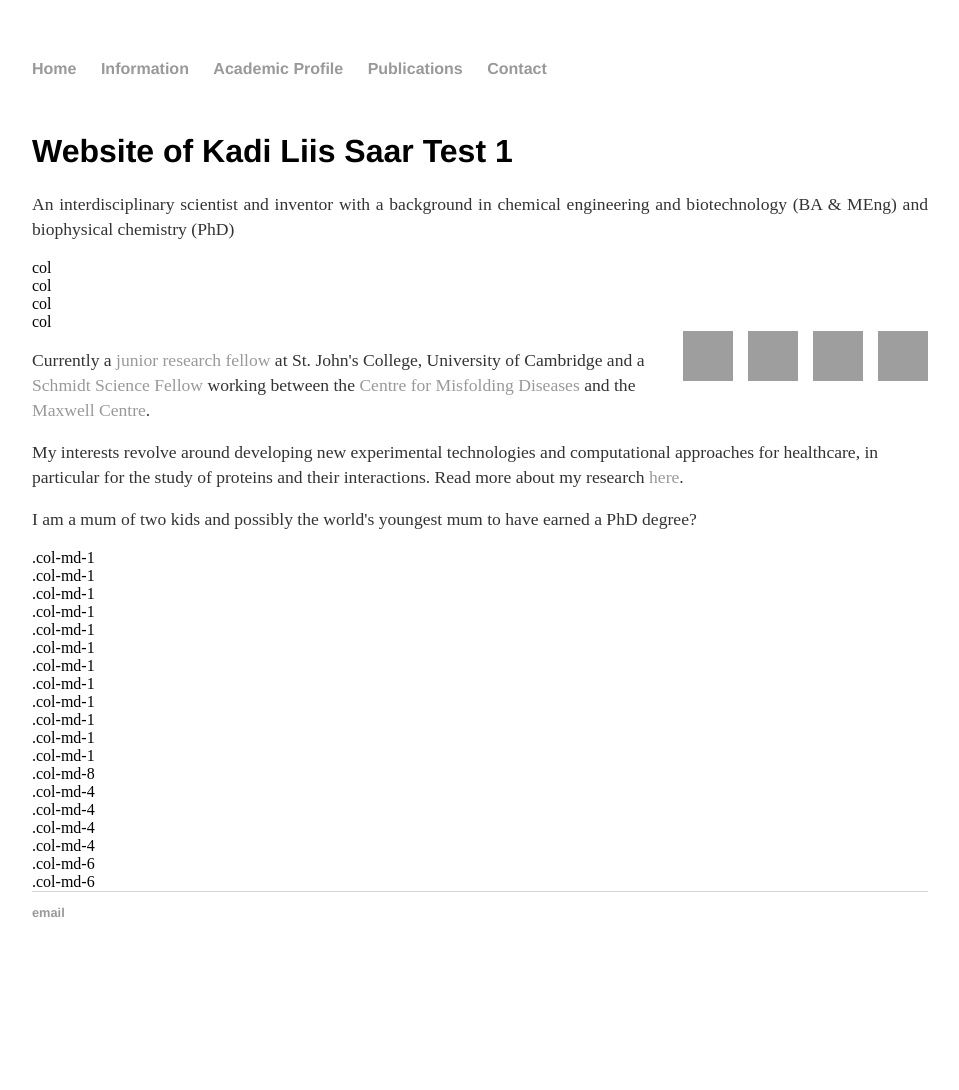
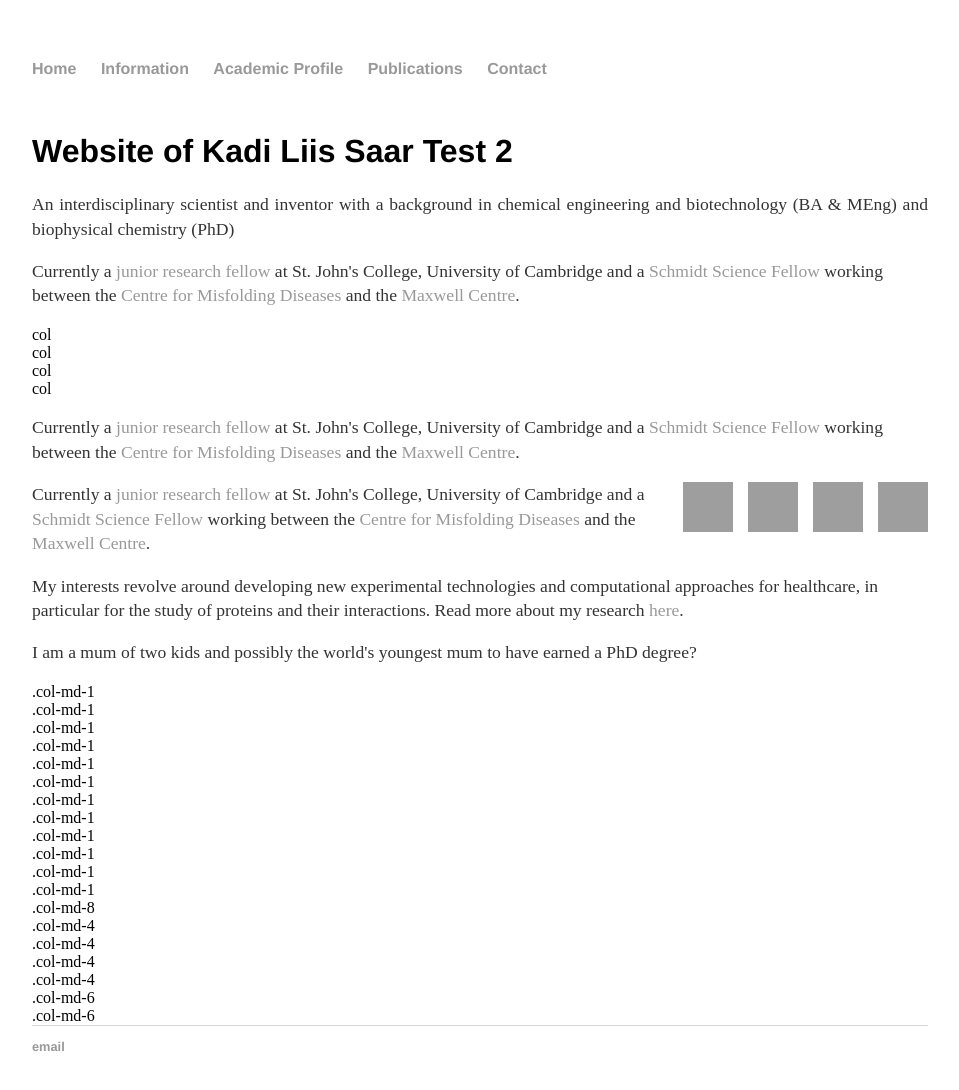
Before and after one commit to kadiliissaar/kadiliissaar.github.io, a Jekyll site: the page built from index.html, in a window 1280 px wide, cut to the strip 0-1114 px from the top of the page. Shown: the top 1090 px of the strip, without its empty margins (160-1119 px from the left). Built offline with Jekyll 4.4.1, drawn with Linux system fonts in a browser that asks for light colours; before the commit the page ends 980 px from its top, so only the background shows below that; grey boxes are pictures that could not be loaded.

Commit message:
Update index.html

```diff
--- a/index.html
+++ b/index.html
@@ -4,11 +4,18 @@ title: Kadi Liis Saar
 ---
 <div class="blurb">
 	</br>
-	<h1>Website of Kadi Liis Saar Test 1 </h1>
+	<h1>Website of Kadi Liis Saar Test 2 </h1>
 
 <p align="justify">
 An interdisciplinary scientist and inventor with a background in chemical engineering and biotechnology
 (BA & MEng) and biophysical chemistry (PhD)</p>
+
+
+	<p> Currently a <a href="https://www.joh.cam.ac.uk/fellow-profile/2359">junior research fellow</a> at St. John's
+College, University of Cambridge and a <a href="https://schmidtsciencefellows.org/fellow/kadi-liis-saar/">Schmidt Science
+Fellow</a> working between the <a href="https://www.cmd.ch.cam.ac.uk/">Centre for Misfolding Diseases</a> and the
+<a href="https://www.maxwell.cam.ac.uk/">Maxwell Centre</a>.</p>
+<!–– - possibly the world's youngest mum to earn a PhD degree? ––>
 
 
 <div class="container">
@@ -21,6 +28,16 @@ An interdisciplinary scientist and inventor with a background in chemical engine
     <div class="col">col</div>
   </div>
 </div>
+
+
+
+	<p> Currently a <a href="https://www.joh.cam.ac.uk/fellow-profile/2359">junior research fellow</a> at St. John's
+College, University of Cambridge and a <a href="https://schmidtsciencefellows.org/fellow/kadi-liis-saar/">Schmidt Science
+Fellow</a> working between the <a href="https://www.cmd.ch.cam.ac.uk/">Centre for Misfolding Diseases</a> and the
+<a href="https://www.maxwell.cam.ac.uk/">Maxwell Centre</a>.</p>
+<!–– - possibly the world's youngest mum to earn a PhD degree? ––>
+
+
 
 
 <div class="container"
```
